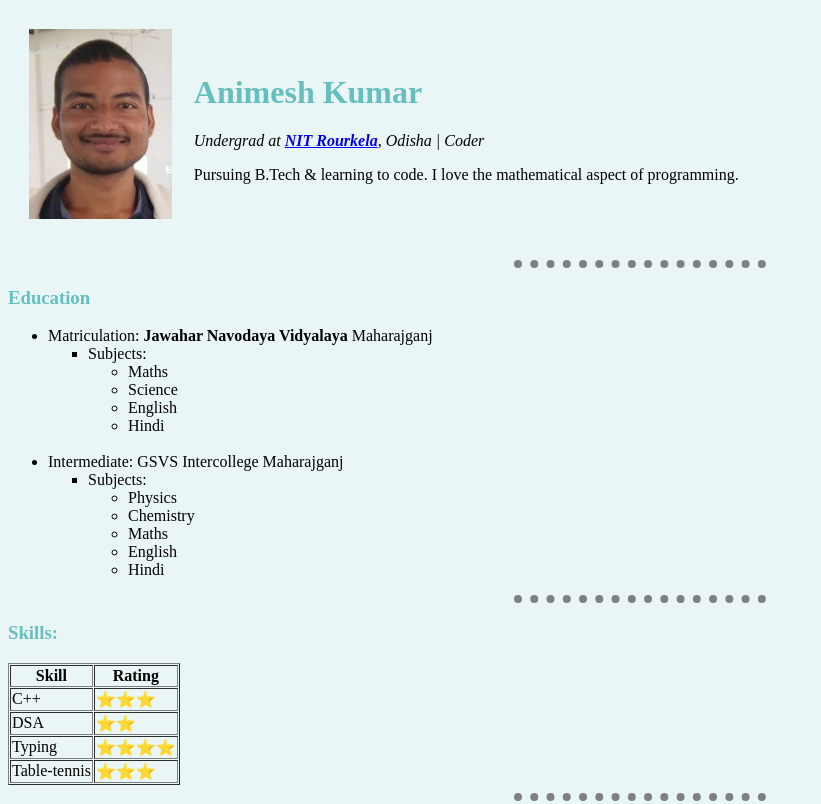
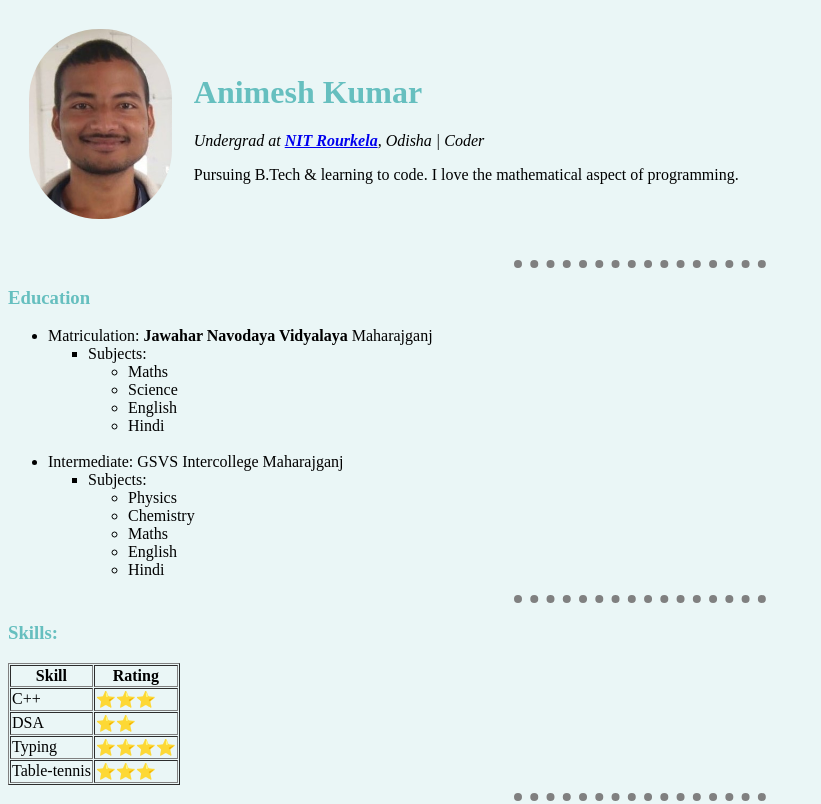
Before and after one commit to wttc-nitr/learning-web-dev, a plain HTML site: page index.html in a window 1280 px wide. Shown: the top 804 px of the page, without its empty margins (0-821 px from the left). Drawn offline with Linux system fonts and the light colour scheme.

Commit message:
added circular class in img element

```diff
--- a/index.html
+++ b/index.html
@@ -17,7 +17,7 @@
 <body>
   <table cellspacing="20">
     <tr>
-      <td><img src="dp.jpg" alt="dp of animesh kumar" height="190" loading="lazy"></td>
+      <td><img class="circular" src="dp.jpg" alt="dp of animesh kumar" height="190" loading="lazy"></td>
       <td>
         <h1>Animesh Kumar</h1>
         <p><em>Undergrad at <strong><a href="https://www.nitrkl.ac.in/" target="_blank">NIT Rourkela</a></strong>, Odisha | Coder</em></p>
```
